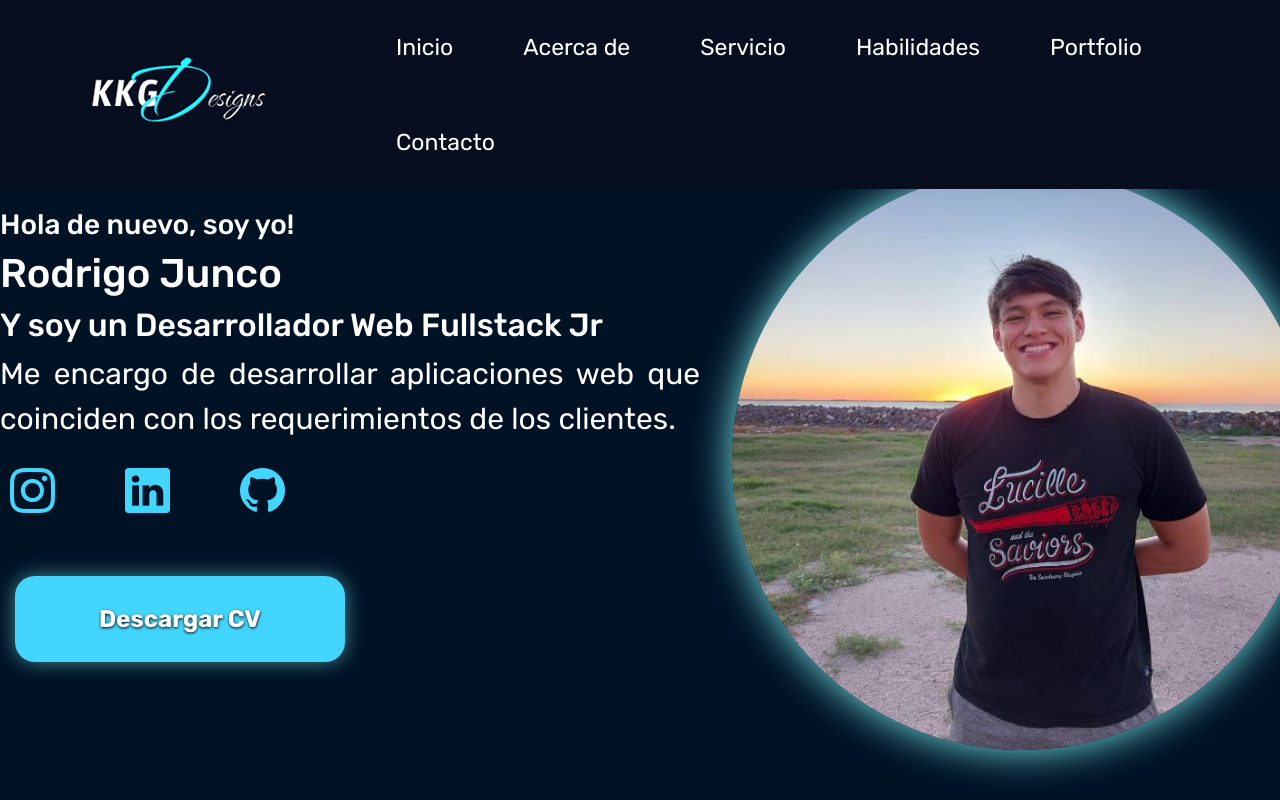
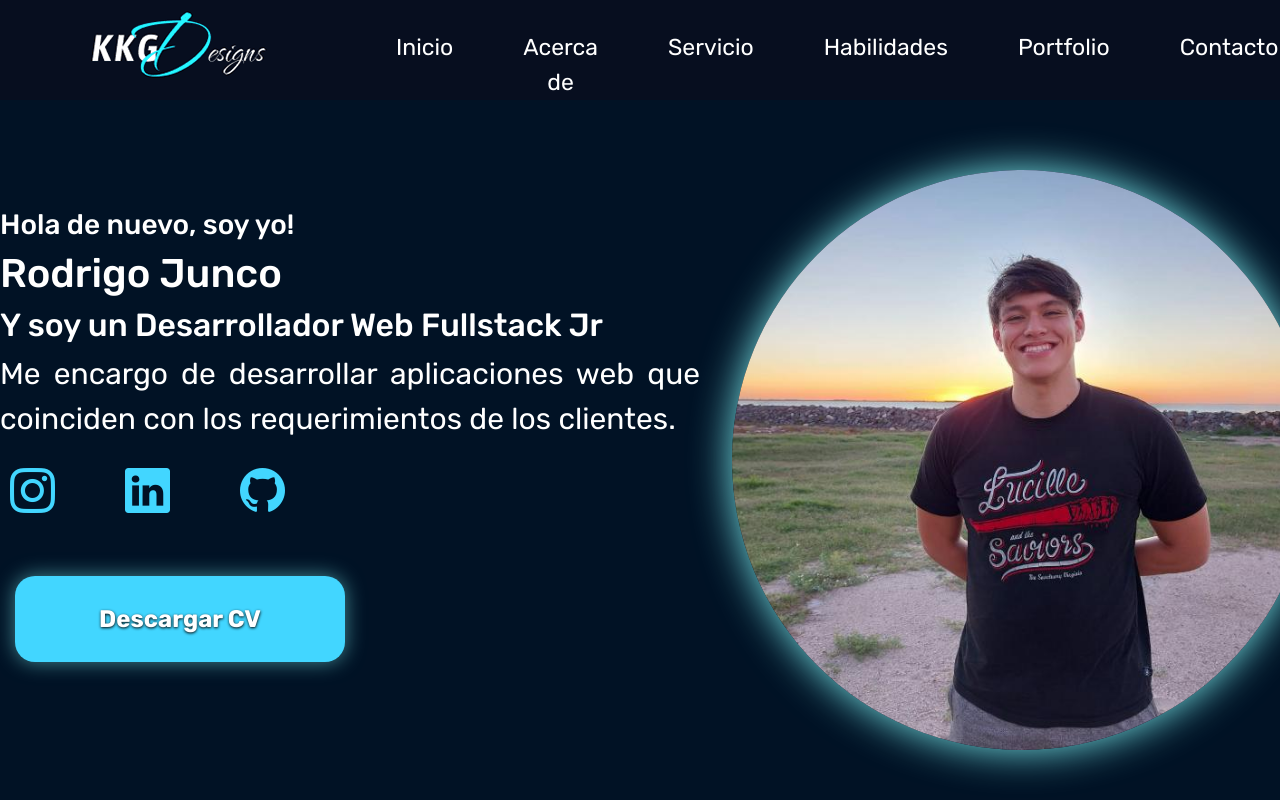
Before and after one commit to RPJunco/my-portfolio-react, a React (Vite) app: page / in a window 1280 px wide. Shown: the top 800 px of the page. Built offline with nearby package versions, Linux system fonts and the light colour scheme.

Commit message:
Se modifico el componente 'Header' utilizando bootstrap

```diff
--- a/src/Component/Header/Header.jsx
+++ b/src/Component/Header/Header.jsx
@@ -3,15 +3,14 @@ import './Header.css';
 const Header = () => {
     return (
         <header className="header fixed-top" id='header'>
-
             <nav className="navbar navbar-expand-lg">
                 <div className="container-fluid">
                     <a className="navbar-brand" href="#"><img src="./img/logo.PNG" alt="logo-portofolio" /></a>
-                    <button className="navbar-toggler" type="button" data-bs-toggle="collapse" data-bs-target="#navbarSupportedContent" aria-controls="navbarSupportedContent" aria-expanded="false" aria-label="Toggle navigation">
+                    <button className="navbar-toggler" type="button" data-bs-toggle="collapse" data-bs-target="#navbarScroll" aria-controls="navbarScroll" aria-expanded="false" aria-label="Toggle navigation">
                         <span className="navbar-toggler-icon"></span>
                     </button>
-                    <form className="d-flex" role="links">
-                        <ul className='nav'>
+                    <div className="collapse navbar-collapse" id="navbarScroll">
+                        <ul className="navbar-nav me-auto my-2 my-lg-0 d-flex w-100 justify-content-end navbar-nav-scroll" style={{ '--bs-scroll-height': '100px' }}>
                             <li className='nav-item'>
                                 <a href="#inicio" className='nav-link'>Inicio</a>
                             </li>
@@ -29,14 +28,12 @@ const Header = () => {
                             </li>
                             <li className='nav-item'>
                                 <a href="#contacto" className='nav-link'>Contacto</a>
-                                <i className="bi bi-list menu-icono"></i>
                             </li>
                         </ul>
-                    </form>
+                    </div>
                 </div>
             </nav>
-
-    </header>
+        </header>
     )
 };
 
```
